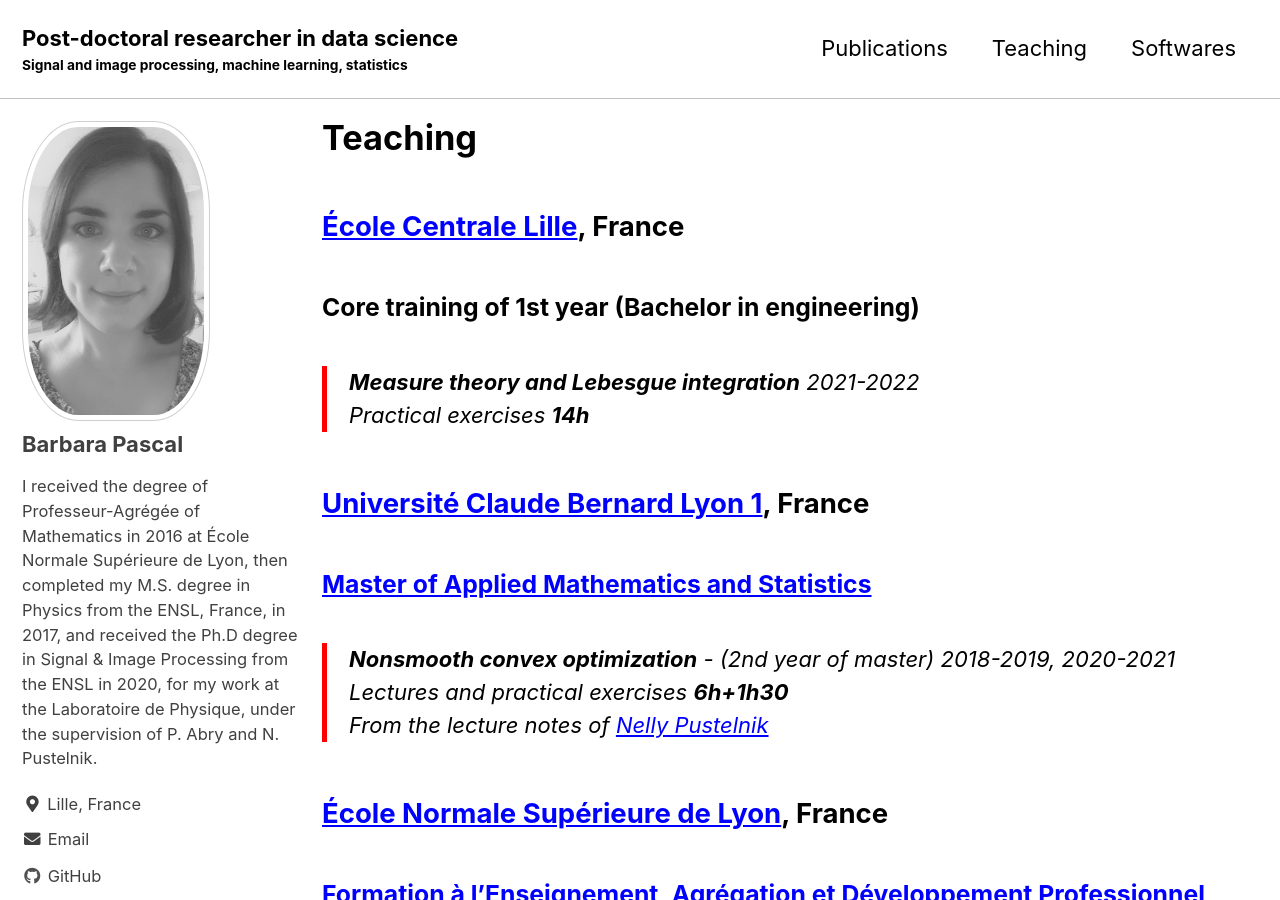
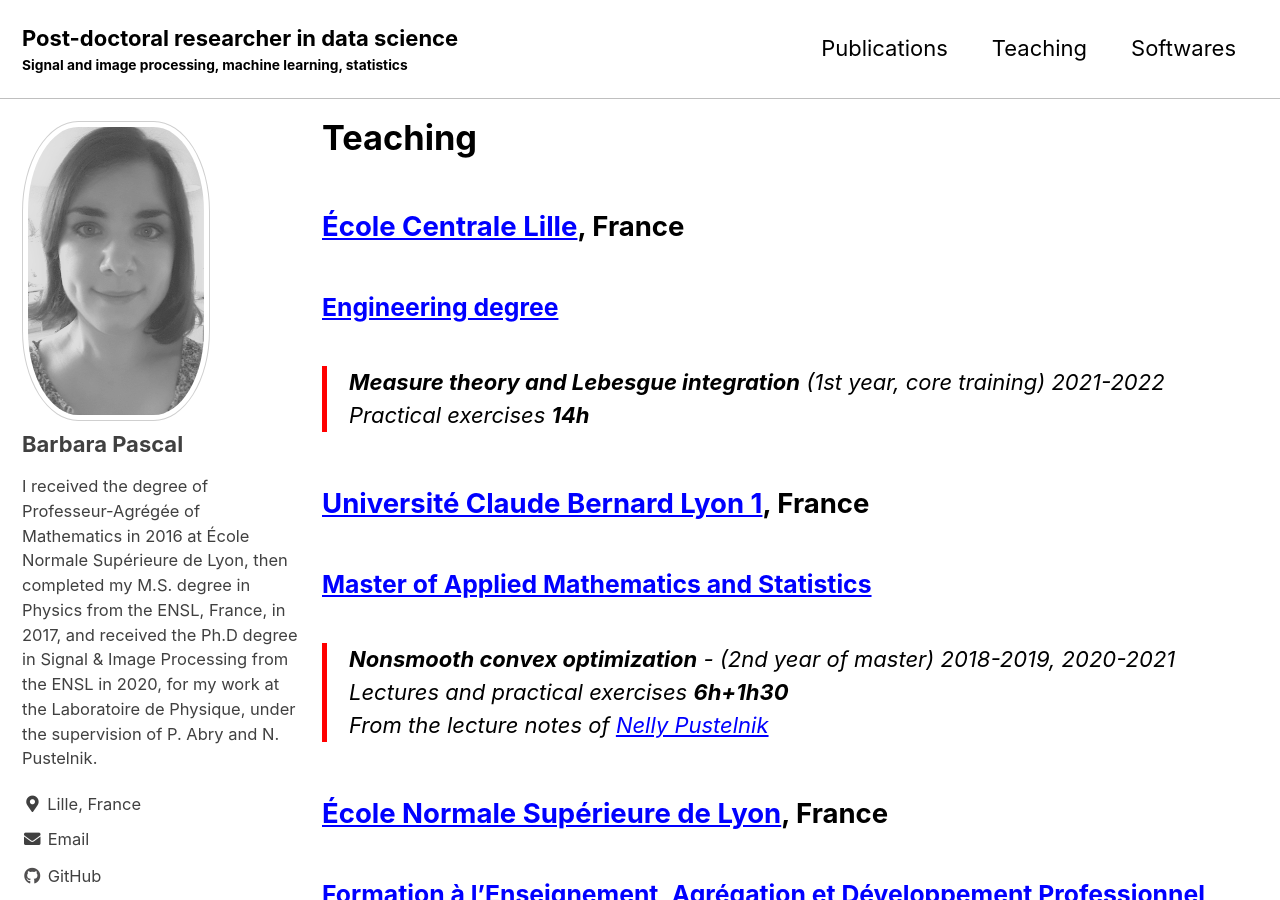
Before and after one commit to bpascal-fr/bpascal-fr.github.io, a Jekyll site: the page built from _pages/teaching.md, in a window 1280 px wide and 900 px high. Built offline with Jekyll 4.4.1, drawn with Linux system fonts in a browser that asks for light colours; cached includes are drawn as plain includes; nearby versions of some CDN libraries; some web fonts are replaced.

Commit message:
complete aggregation

```diff
--- a/_pages/teaching.md
+++ b/_pages/teaching.md
@@ -8,9 +8,9 @@ title: "Teaching"
 
 ## [École Centrale Lille](https://centralelille.fr/), France
 
-### Core training of 1st year (Bachelor in engineering)
+### [Engineering degree](https://ecole.centralelille.fr/)
 
-> **Measure theory and Lebesgue integration**   *2021-2022*
+> **Measure theory and Lebesgue integration**  (1st year, core training) *2021-2022*
 Practical exercises **14h**
 
 ## [Université Claude Bernard Lyon 1](https://www.univ-lyon1.fr/), France
```
